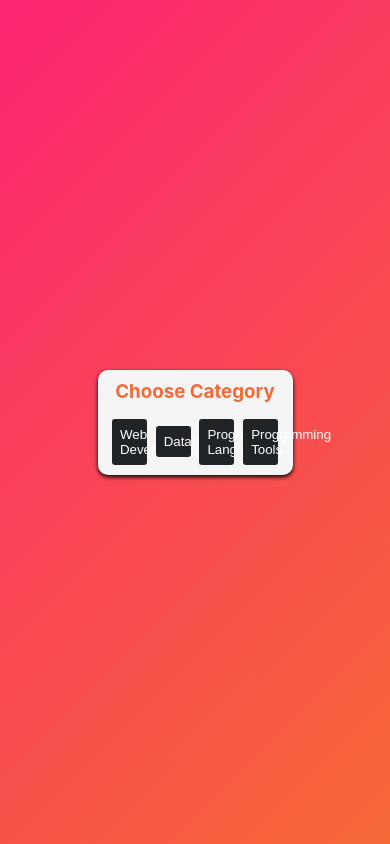
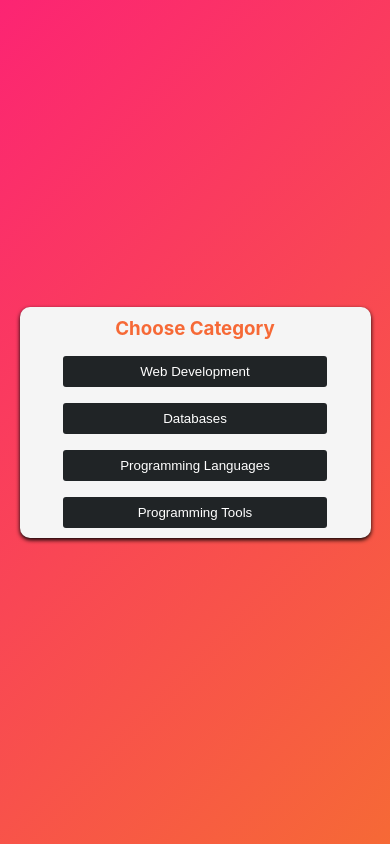
Before and after one commit to GiorgiUbiria/reactPWA, a React (Create React App) app: page / in a window 390 px wide. Built offline with nearby package versions, Linux system fonts and the light colour scheme.

Commit message:
Fixed the styling of category modal on mobile devices.

```diff
--- a/src/index.css
+++ b/src/index.css
@@ -317,6 +317,19 @@
     width: 90%;
   }
 
+  .category-modal {
+    width: 90%;
+  }
+
+  .category-buttons {
+    flex-direction: column;
+    gap: 1rem;
+  }
+
+  .category-button {
+    width: 80%;
+  }
+
   .difficulty-buttons {
     width: 100%;
   }
```
